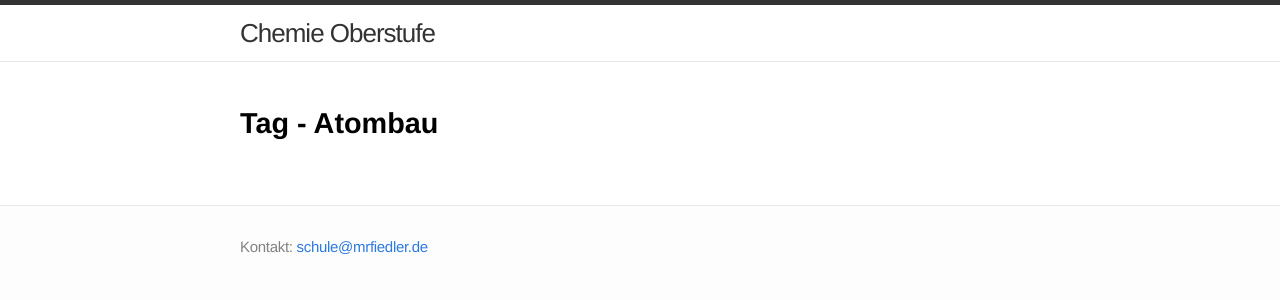
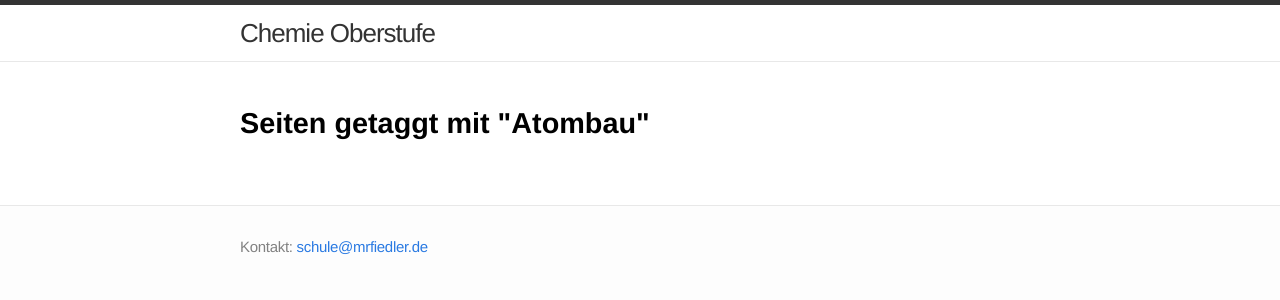
Before and after one commit to chemie-oberstufe/chemie-oberstufe.github.io, a Jekyll site: the page built from tags/atombau.md, in a window 1280 px wide. Shown: the top 300 px of the page. Built offline with Jekyll 4.4.1, drawn with Linux system fonts in a browser that asks for light colours.

Commit message:
change tag logic

```diff
--- a/tags/atombau.md
+++ b/tags/atombau.md
@@ -1,5 +1,5 @@
 ---
-title: Tag - Atombau
+title: Seiten getaggt mit "Atombau"
 layout: page
 showinmenu: false
 ---
@@ -9,11 +9,11 @@ showinmenu: false
 The purpose of this snippet is to list all your posts posted with a certain tag.
 =======================
 {% endcomment %}
-{% for tag in tags %}
+{% for tag in site.tags %}
 	<h2 id="{{ tag | slugify }}">{{ tag }}</h2>
 	<ul>
-	 {% for post in site.posts %}
-		 {% if post.tags contains tag %}
+	 {% for page in site.pages %}
+		 {% if page.tags contains tag %}
 		 <li>
 		 <h3>
 		 <a href="{{ post.url }}">
```
